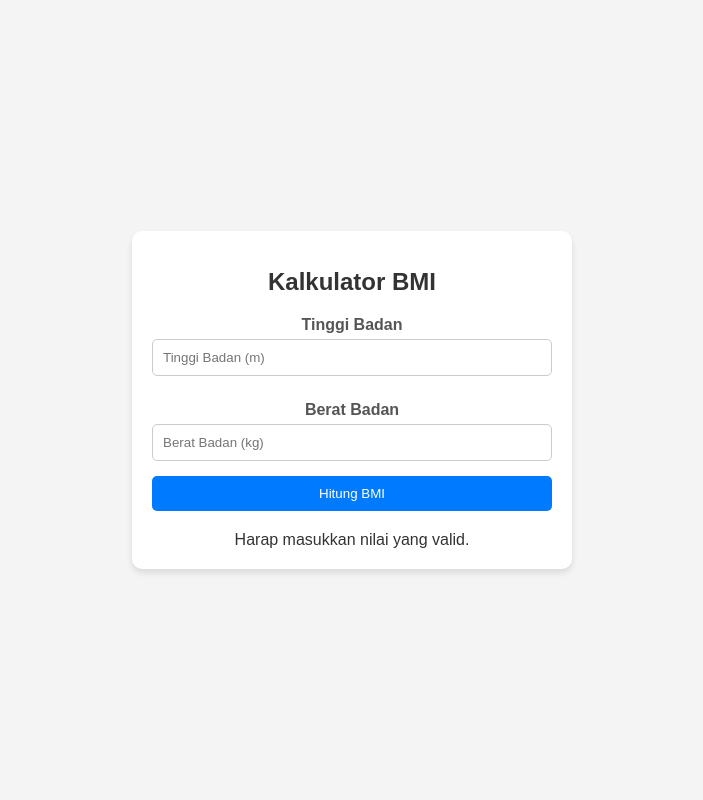
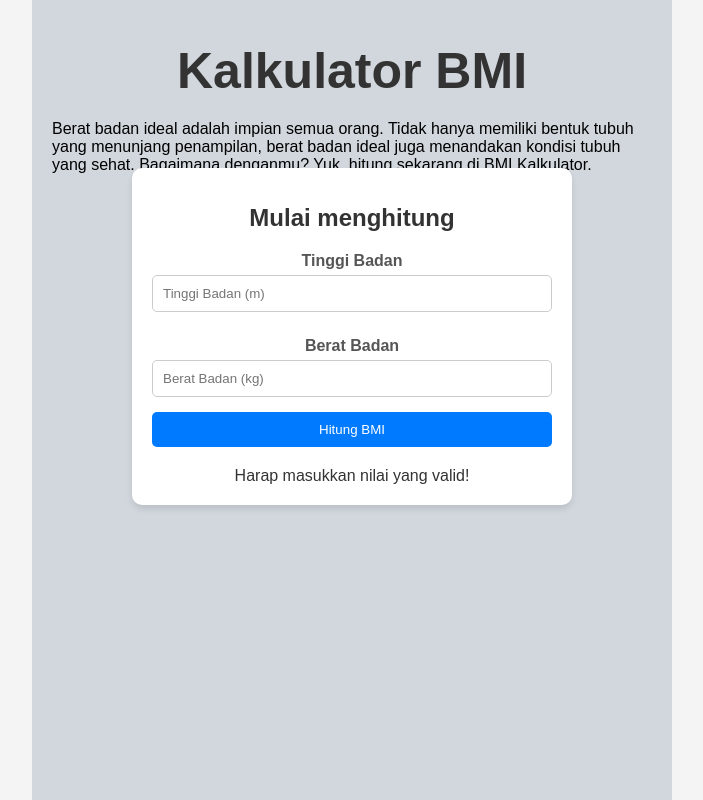
Before and after one commit to revou-fundamental-course/20-jan-25-FlorentinoLamaTokan, a plain HTML site: page index.html in a window 1280 px wide. Both pictures are taken after a click on the button "Hitung BMI". Shown: the top 800 px of the page, without its empty margins (288-991 px from the left). Drawn offline with Linux system fonts and the light colour scheme.

Commit message:
update article and tips

```diff
--- a/css/style.css
+++ b/css/style.css
@@ -2,13 +2,30 @@ body {
     display: flex;
     justify-content: center;
     align-items: center;
-    height: 100vh;
     margin: 0;
     font-family: Arial, sans-serif;
     background-color: #f4f4f4;
+    flex-direction: column;
+}
+
+article{
+    width: 600px;
+    background-color:#d1d7dd;
+    padding-bottom: 500px;
+    padding-left: 20px;
+    padding-right: 20px;
+    margin-bottom: -600px;
+
+}
+
+article>header>h1{
+    font-size: 50px;
+    text-align: center;
+
 }
 
 .container {
+    position: absolute;
     background: white;
     padding: 20px;
     border-radius: 10px;
@@ -58,3 +75,7 @@ button:hover {
     font-size: 1rem;
     color: #333;
 }
+
+.tips{
+    margin-top: 600px;
+}
--- a/index.html
+++ b/index.html
@@ -9,8 +9,15 @@
     <link rel="stylesheet" href="css/style.css">
 </head>
 <body>
+    <article>
+        <header>
+            <H1>Kalkulator BMI</H1>
+            <p>Berat badan ideal adalah impian semua orang. Tidak hanya memiliki bentuk tubuh yang menunjang penampilan, berat badan ideal juga menandakan kondisi tubuh yang sehat. Bagaimana denganmu? Yuk, hitung sekarang di BMI Kalkulator.</p>
+            <div class="tips" id="tips"></div>
+        </header>
+    </article>
     <div class="container">
-        <h1>Kalkulator BMI</h1>
+        <h1>Mulai menghitung</h1>
         <h4>Tinggi Badan</h4>
         <!-- Input untuk tinggi badan -->
         <input type="number"  id="tinggiBadan" placeholder="Tinggi Badan (m)">
@@ -22,7 +29,9 @@
         <button onclick="hitungBMI()">Hitung BMI</button>
         <!-- Menampilkan hasil dari perhitungan yang ada di javascript -->
         <div class="hasil" id="hasil"></div>
+
     </div>
+
 
     <!-- Menghubungkan ke file javascript untuk perhitungan -->
     <script src="/js/script.js"></script>
--- a/js/script.js
+++ b/js/script.js
@@ -5,7 +5,7 @@ function hitungBMI() {
 
     //proteksi agar user mengisi nilai dengan benar
     if (isNaN(beratBadan) || isNaN(tinggiBadan) || beratBadan <= 0 || tinggiBadan <= 0) {
-        document.getElementById('hasil').innerText = "Harap masukkan nilai yang valid.";
+        document.getElementById('hasil').innerText = "Harap masukkan nilai yang valid!";
         return;
     }
 
@@ -13,21 +13,33 @@ function hitungBMI() {
     //rumus untuk kalkulator bmi
     const bmi = beratBadan / (tinggiBadan * tinggiBadan);
     let category = "";
+    let tips = "";
 
     //menggunakan ifStatement agar bisa mengkategorikan hasil yang akan diperoleh
     if (bmi < 18.5) {
         category = "Kekurangan berat badan";
+        tips = '<p>1. Konsumsi Kalori Lebih banyak<p/><br><p>2. Pilih Makanan Bernutrisi Tinggi<p/><br><p>3. Makan Lebih Sering<p/><br>';
     } else if (bmi >= 18.5 && bmi < 24.9) {
         category = "Normal (Ideal)";
+        tips = '<p>1. Atur Pola Makan dengan Gizi Seimbang<p/><br><p>2. Makan dalam Porsi Cukup & Teratur<p/><br><p>3. Berolahraga minimal seminggu 3 kali<p/><br>';
     } else if (bmi >= 25 && bmi < 29.9) {
         category = "Kelebihan berat badan";
+        tips = '<p>1. Pilih Makanan Bergizi & Seimbang<p/><br><p>2. Makan dalam Porsi yang Tepat<p/><br><p>3. Rutin Berolahraga<p/><br>';
     } else {
         category = "Kegemukan(Obesitas)";
+        tips = '<p>1. Pilih Makanan Bergizi & Seimbang<p/><br><p>2. Makan dalam Porsi yang Tepat<p/><br><p>3. Rutin Berolahraga<p/><br>';
     }
+
 
     //memanggil id hasil untuk menampilkan hasil yang diperoleh dari perhitungan
     document.getElementById('hasil').innerHTML = `
         <p>BMI Anda: <strong>${bmi.toFixed(2)}</strong></p>
         <p>Status: <strong>${category}</strong></p>
+
+    `;
+
+    document.getElementById('tips').innerHTML = `
+        <p>Tips: <strong>${tips}</strong></p>
+
     `;
 }
```
